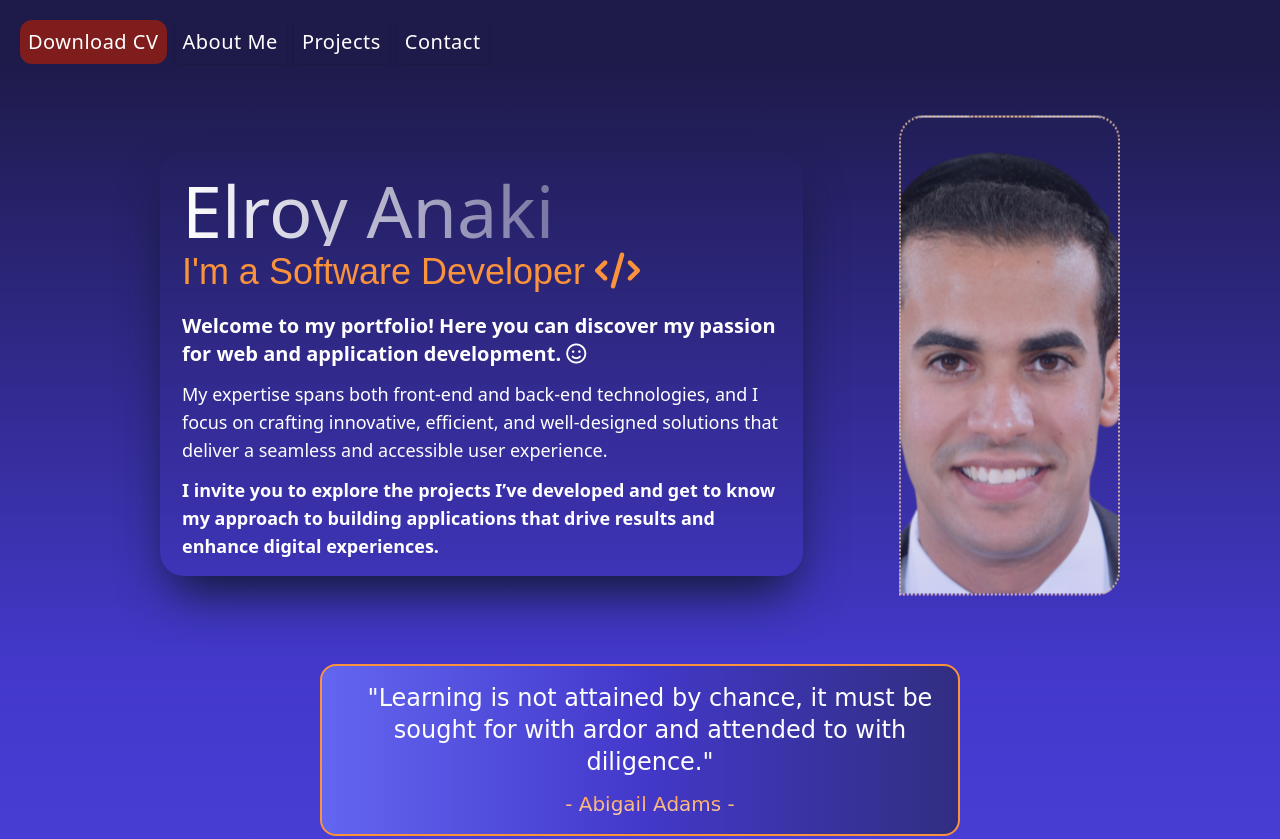
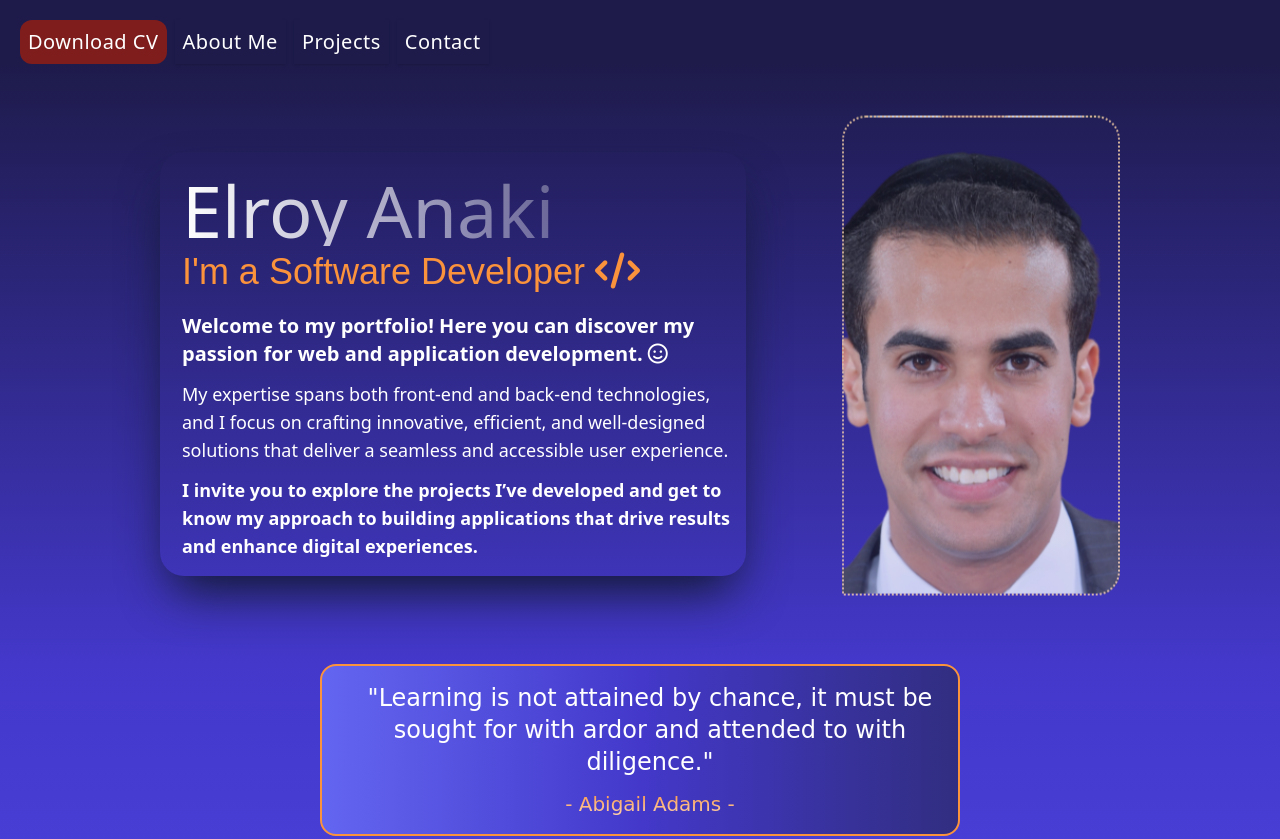
Before and after one commit to Elroy-anaki/Protfolio, a website: page index.html in a window 1280 px wide. Shown: the top 839 px of the page. Drawn offline with nearby package versions, Linux system fonts and the light colour scheme; a web font is replaced by a local one.

Commit message:
change the omage width

```diff
--- a/index.html
+++ b/index.html
@@ -95,7 +95,7 @@
             </p>
           </div>
           <div
-            class="w-3/5 h-4/5 border-2 border-orange-200 border-dotted rounded-e-3xl rounded-t-3xl bg-cover bg-center animate-bounce-small opacity-80 max-sm:w-full max-sm:h-80 max-sm:bg-indigo-800 max-sm:border-orange-200"
+            class="w-5/6 h-4/5 border-2 border-orange-200 border-dotted rounded-e-3xl rounded-t-3xl bg-cover bg-center animate-bounce-small opacity-80 max-sm:w-full max-sm:h-80 max-sm:bg-indigo-800 max-sm:border-orange-200"
             style="background-image: url(/Protfolio/media/Me.png)"
           ></div>
         </div>
```
